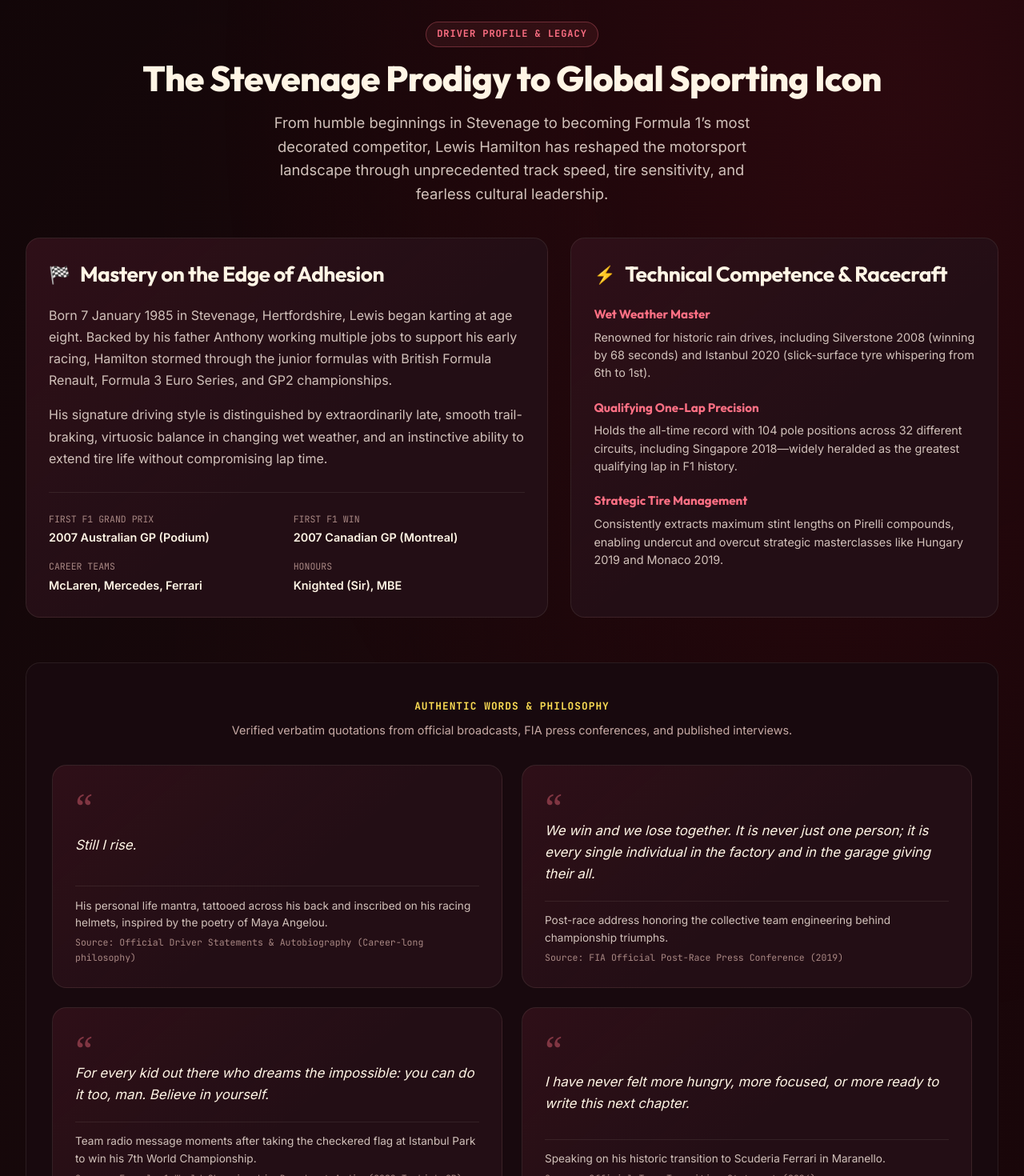
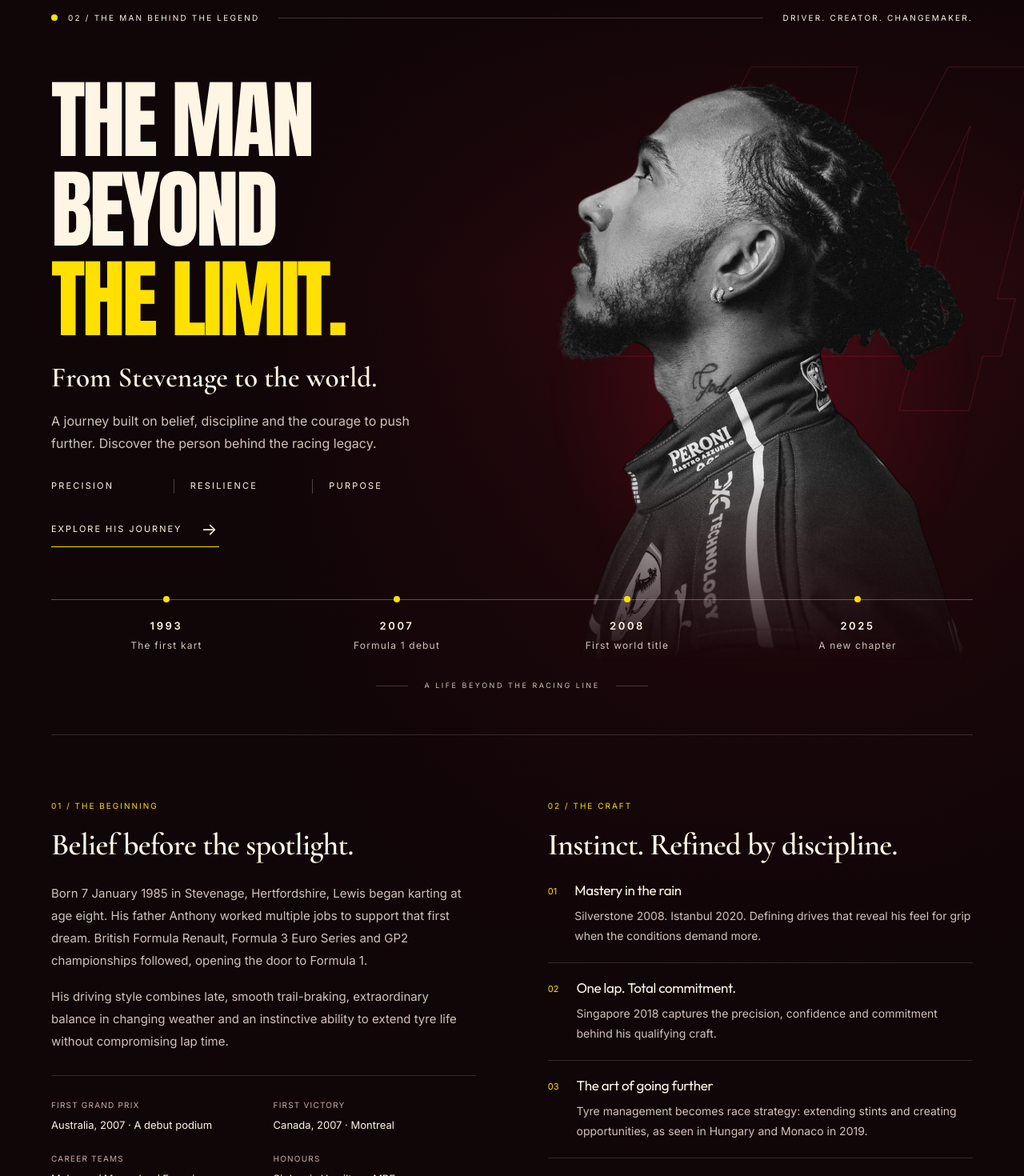
Before and after one commit to Thisal005/Lewis-the-GOAT, a React (Vite) app: page / in a window 1280 px wide. Shown: the part 900-2370 px from the top of the page at 80% size. Built offline with nearby package versions, Linux system fonts and the light colour scheme.

Commit message:
feat: add AboutSection component with cinematic styling and asset

```diff
--- /dev/null
+++ b/src/components/AboutSection.css
@@ -0,0 +1,101 @@
+.portfolio-app .cinematic-about {
+  --about-yellow: #ffe000;
+  --about-depth: 0px;
+  position: relative;
+  isolation: isolate;
+  overflow: hidden;
+  padding: clamp(40px, 5vw, 76px) 0 88px;
+  background: linear-gradient(180deg, #100507 0%, #10050700 17%, #100507 55%), radial-gradient(ellipse at 76% 22%, #98182c40, transparent 48%), #100507;
+}
+.about-shell { width: 90%; max-width: 1400px; margin-inline: auto; }
+.about-chapter { display: flex; align-items: center; gap: 24px; color: var(--text-primary); font-size: 10px; letter-spacing: .22em; }
+.about-chapter > span:first-child { display: flex; align-items: center; gap: 13px; }
+.about-chapter i { width: 8px; height: 8px; flex-shrink: 0; border-radius: 50%; background: var(--about-yellow); }
+.about-chapter-rule { flex: 1; height: 1px; background: #fff5e533; }
+.about-scene { position: relative; padding-block: clamp(48px, 5vw, 80px) 65px; }
+.about-intro { position: relative; z-index: 2; width: 53%; }
+.about-headline { font-family: 'Anton', Impact, 'Arial Narrow', sans-serif; font-size: clamp(64px, 8.4vw, 134px); font-weight: 400; line-height: 1.04; letter-spacing: -.035em; }
+.about-headline span { display: block; }
+.about-headline span:last-child { color: var(--about-yellow); }
+.about-deck { margin-top: 22px; font-family: 'Cormorant Garamond', Georgia, serif; font-size: clamp(26px, 2.75vw, 42px); line-height: 1.2; color: var(--text-primary); }
+.about-summary { max-width: 490px; margin-top: 18px; font-size: 16px; line-height: 1.8; }
+.about-values { list-style: none; display: flex; margin-top: 30px; max-width: 500px; }
+.about-values li { flex: 1; font-size: 11px; letter-spacing: .2em; text-transform: uppercase; color: var(--text-primary); }
+.about-values li + li { border-left: 1px solid #fff5e540; padding-left: 20px; }
+.about-journey-link { display: inline-flex; align-items: center; gap: 24px; min-height: 44px; margin-top: 23px; border-bottom: 1px solid var(--about-yellow); font-size: 11px; letter-spacing: .18em; text-transform: uppercase; }
+.about-journey-link span { font-size: 21px; transition: transform 200ms ease; }
+.about-journey-link:hover { color: var(--about-yellow); }
+.about-journey-link:hover span { transform: translateX(5px); }
+.about-number { position: absolute; top: 3%; right: -2%; font-family: 'Anton', Impact, sans-serif; font-size: clamp(300px, 39vw, 630px); font-style: italic; line-height: 1; color: transparent; -webkit-text-stroke: 1px #da394436; pointer-events: none; }
+.about-portrait { position: absolute; width: 48%; aspect-ratio: 710 / 1000; right: -1%; top: 35px; overflow: hidden; transform: translateY(var(--about-depth)); mask-image: linear-gradient(180deg, #000 70%, transparent 100%); }
+.about-portrait::before { content: ''; position: absolute; inset: 12% 0 0; background: radial-gradient(ellipse, #cd163334, transparent 68%); }
+.about-portrait img { position: absolute; bottom: 0; width: 100%; max-width: none; }
+.about-timeline { position: relative; z-index: 2; display: grid; grid-template-columns: repeat(4, 1fr); list-style: none; border-top: 1px solid #fff5e54d; }
+.about-timeline li { position: relative; display: flex; align-items: center; flex-direction: column; padding-top: 22px; gap: 4px; }
+.about-timeline-dot { position: absolute; width: 8px; height: 8px; top: -4.5px; border-radius: 50%; background: var(--about-yellow); }
+.about-year { font-size: 13px; font-weight: 600; letter-spacing: .2em; color: var(--text-primary); }
+.about-moment { font-size: 12px; letter-spacing: .1em; color: var(--text-secondary); }
+.about-scene-caption { display: flex; align-items: center; justify-content: center; gap: 20px; margin-top: 34px; color: var(--text-secondary); font-size: 9px; letter-spacing: .28em; text-transform: uppercase; }
+.about-scene-caption::before, .about-scene-caption::after { content: ''; width: 40px; height: 1px; background: #fff5e533; }
+.about-editorial { display: grid; grid-template-columns: 1fr 1fr; gap: clamp(36px, 7vw, 110px); padding-block: 80px 60px; margin-top: 54px; border-top: 1px solid #fff5e526; }
+.about-label { font-size: 10px; letter-spacing: .2em; color: var(--about-yellow); margin-bottom: 18px; }
+.about-editorial h3, .about-philosophy h3 { font-family: 'Cormorant Garamond', Georgia, serif; font-weight: 600; font-size: clamp(29px, 3vw, 40px); line-height: 1.2; margin-bottom: 24px; }
+.about-biography > p:not(.about-label) { margin-top: 18px; font-size: 15px; line-height: 1.85; }
+.about-facts { display: grid; grid-template-columns: 1fr 1fr; gap: 24px; padding-top: 28px; margin-top: 28px; border-top: 1px solid #fff5e526; }
+.about-facts dt { font-size: 10px; letter-spacing: .12em; text-transform: uppercase; color: var(--text-muted); margin-bottom: 7px; }
+.about-facts dd { font-size: 13px; color: var(--text-primary); }
+.about-disciplines { list-style: none; }
+.about-disciplines li { display: flex; gap: 22px; border-bottom: 1px solid #fff5e526; padding-block: 21px; }
+.about-disciplines li:first-child { padding-top: 0; }
+.about-disciplines li > span { color: var(--about-yellow); font-size: 11px; padding-top: 3px; }
+.about-disciplines h4 { font-size: 17px; font-weight: 500; margin-bottom: 9px; }
+.about-disciplines p { font-size: 14px; line-height: 1.8; }
+.about-philosophy { padding-top: 44px; border-top: 1px solid #fff5e526; }
+.about-quotes { display: grid; grid-template-columns: 1fr 1fr; gap: 40px 64px; margin-top: 36px; }
+.about-quote { display: flex; flex-direction: column; justify-content: space-between; padding-top: 24px; border-top: 1px solid #fff5e526; }
+.about-quote > p { font-family: 'Cormorant Garamond', Georgia, serif; font-size: clamp(23px, 2.3vw, 32px); line-height: 1.4; color: var(--text-primary); }
+.about-quote-mantra > p { font-size: clamp(48px, 6vw, 80px); color: var(--about-yellow); }
+.about-quote footer { display: grid; gap: 10px; margin-top: 22px; }
+.about-quote cite { font-size: 12px; font-style: normal; line-height: 1.7; color: var(--text-secondary); }
+.about-quote footer span { font-size: 10px; color: var(--text-muted); }
+@keyframes about-reveal { from { opacity: .4; transform: translateY(18px); } to { opacity: 1; transform: translateY(0); } }
+@media (prefers-reduced-motion: no-preference) {
+  .cinematic-about[data-entered='true'] .about-intro { animation: about-reveal 800ms cubic-bezier(.16, 1, .3, 1) both; }
+}
+@media (max-width: 960px) {
+  .about-chapter-motto { display: none; }
+  .about-headline { font-size: clamp(60px, 8.5vw, 82px); }
+  .about-summary { font-size: 14px; }
+  .about-values li { font-size: 9px; letter-spacing: .12em; }
+  .about-values li + li { padding-left: 12px; }
+  .about-portrait { width: 51%; right: -3%; top: 60px; }
+  .about-editorial { gap: 35px; }
+}
+@media (max-width: 700px) {
+  .about-shell { width: calc(100% - 40px); }
+  .about-chapter { font-size: 9px; letter-spacing: .12em; gap: 15px; }
+  .about-chapter > span:first-child { gap: 10px; }
+  .about-scene { display: flex; flex-direction: column; padding-top: 40px; padding-bottom: 40px; }
+  .about-intro { display: contents; }
+  .about-headline { position: relative; z-index: 2; font-size: clamp(58px, 13.2vw, 90px); }
+  .about-portrait { position: relative; order: 1; align-self: center; width: min(100%, 430px); right: auto; top: auto; margin-top: 20px; margin-bottom: -35px; aspect-ratio: 710 / 1000; }
+  .about-deck { order: 2; position: relative; z-index: 2; font-size: 30px; margin-top: 0; }
+  .about-summary { order: 3; font-size: 15px; margin-top: 15px; }
+  .about-values { order: 4; margin-top: 25px; }
+  .about-values li { font-size: 10px; letter-spacing: .14em; }
+  .about-journey-link { order: 5; align-self: flex-start; }
+  .about-number { top: 30%; right: 0; font-size: 80vw; }
+  .about-timeline { grid-template-columns: 1fr; border-top: 0; margin-left: 5px; border-left: 1px solid #fff5e54d; gap: 28px; }
+  .about-timeline li { padding: 0 0 0 26px; align-items: flex-start; }
+  .about-timeline-dot { left: -4.5px; top: 8px; }
+  .about-moment { font-size: 13px; }
+  .about-scene-caption { letter-spacing: .15em; gap: 12px; font-size: 8px; }
+  .about-scene-caption::before, .about-scene-caption::after { width: 20px; }
+  .about-editorial { grid-template-columns: 1fr; padding-block: 45px; margin-top: 40px; gap: 45px; }
+  .about-quotes { grid-template-columns: 1fr; gap: 30px; }
+  .portfolio-app .cinematic-about { padding-bottom: 50px; }
+}
+@media (prefers-reduced-motion: reduce) {
+  .about-portrait { transform: none; }
+  .about-journey-link span { transition: none; }
+}
--- a/src/components/AboutSection.tsx
+++ b/src/components/AboutSection.tsx
@@ -1,110 +1,97 @@
-import React from 'react';
+import { useEffect, useRef } from 'react';
 import { VERIFIED_QUOTES } from '../data/portfolioData';
+import './AboutSection.css';
 
-export const AboutSection: React.FC = () => {
+const journey = [
+  { year: '1993', title: 'The first kart' },
+  { year: '2007', title: 'Formula 1 debut' },
+  { year: '2008', title: 'First world title' },
+  { year: '2025', title: 'A new chapter' },
+];
+
+export function AboutSection() {
+  const sectionRef = useRef<HTMLElement>(null);
+  useEffect(() => {
+    const section = sectionRef.current;
+    if (!section) return;
+    const preference = window.matchMedia('(prefers-reduced-motion: reduce)');
+    let frame: number | null = null;
+    let visible = false;
+    const update = () => {
+      frame = null;
+      const bounds = section.getBoundingClientRect();
+      section.style.setProperty('--about-depth', `${preference.matches ? 0 : Math.max(-18, Math.min(18, -bounds.top * .035))}px`);
+    };
+    const schedule = () => { if (visible && frame === null) frame = requestAnimationFrame(update); };
+    const observer = new IntersectionObserver(([entry]) => {
+      visible = entry.isIntersecting;
+      if (visible) { section.dataset.entered = 'true'; schedule(); }
+    }, { threshold: 0 });
+    observer.observe(section);
+    window.addEventListener('scroll', schedule, { passive: true });
+    preference.addEventListener('change', update);
+    return () => {
+      observer.disconnect();
+      window.removeEventListener('scroll', schedule);
+      preference.removeEventListener('change', update);
+      if (frame !== null) cancelAnimationFrame(frame);
+    };
+  }, []);
+
   return (
-    <section id="about" className="about-section" aria-labelledby="about-heading">
-      <div className="container">
-        <div className="section-header text-center">
-          <span className="section-badge rose">Driver Profile & Legacy</span>
-          <h2 id="about-heading" className="section-title">
-            The Stevenage Prodigy to Global Sporting Icon
-          </h2>
-          <p className="section-subtitle mx-auto">
-            From humble beginnings in Stevenage to becoming Formula 1’s most decorated competitor,
-            Lewis Hamilton has reshaped the motorsport landscape through unprecedented track speed,
-            tire sensitivity, and fearless cultural leadership.
-          </p>
+    <section id="about" ref={sectionRef} className="about-section cinematic-about" aria-labelledby="about-heading">
+      <div className="about-shell">
+        <div className="about-chapter">
+          <span><i aria-hidden="true" />02 / THE MAN BEHIND THE LEGEND</span>
+          <span className="about-chapter-rule" aria-hidden="true" />
+          <span className="about-chapter-motto">DRIVER. CREATOR. CHANGEMAKER.</span>
         </div>
-
-        <div className="about-grid">
-          {/* Biography Cards */}
-          <div className="glass-card bio-card">
-            <div className="bio-card-header">
-              <span className="bio-icon" aria-hidden="true">🏁</span>
-              <h3>Mastery on the Edge of Adhesion</h3>
-            </div>
-            <p>
-              Born 7 January 1985 in Stevenage, Hertfordshire, Lewis began karting at age eight.
-              Backed by his father Anthony working multiple jobs to support his early racing,
-              Hamilton stormed through the junior formulas with British Formula Renault, Formula 3
-              Euro Series, and GP2 championships.
-            </p>
-            <p className="mt-3">
-              His signature driving style is distinguished by extraordinarily late, smooth trail-braking,
-              virtuosic balance in changing wet weather, and an instinctive ability to extend tire life
-              without compromising lap time.
-            </p>
-
-            <div className="driver-specs-grid">
-              <div className="spec-item">
-                <span className="spec-label">First F1 Grand Prix</span>
-                <span className="spec-value">2007 Australian GP (Podium)</span>
-              </div>
-              <div className="spec-item">
-                <span className="spec-label">First F1 Win</span>
-                <span className="spec-value">2007 Canadian GP (Montreal)</span>
-              </div>
-              <div className="spec-item">
-                <span className="spec-label">Career Teams</span>
-                <span className="spec-value">McLaren, Mercedes, Ferrari</span>
-              </div>
-              <div className="spec-item">
-                <span className="spec-label">Honours</span>
-                <span className="spec-value">Knighted (Sir), MBE</span>
-              </div>
-            </div>
+        <div className="about-scene">
+          <span className="about-number" aria-hidden="true">44</span>
+          <div className="about-portrait">
+            <img src="/images/about.png" alt="Lewis Hamilton in profile, looking upward in his Ferrari racing suit" width="736" height="1380" loading="lazy" decoding="async" />
           </div>
-
-          {/* Core Racing Disciplines */}
-          <div className="glass-card strengths-card">
-            <div className="bio-card-header">
-              <span className="bio-icon rose" aria-hidden="true">⚡</span>
-              <h3>Technical Competence & Racecraft</h3>
-            </div>
-
-            <ul className="strengths-list">
-              <li className="strength-item">
-                <div className="strength-badge">Wet Weather Master</div>
-                <p>
-                  Renowned for historic rain drives, including Silverstone 2008 (winning by 68 seconds)
-                  and Istanbul 2020 (slick-surface tyre whispering from 6th to 1st).
-                </p>
-              </li>
-              <li className="strength-item">
-                <div className="strength-badge">Qualifying One-Lap Precision</div>
-                <p>
-                  Holds the all-time record with 104 pole positions across 32 different circuits,
-                  including Singapore 2018—widely heralded as the greatest qualifying lap in F1 history.
-                </p>
-              </li>
-              <li className="strength-item">
-                <div className="strength-badge">Strategic Tire Management</div>
-                <p>
-                  Consistently extracts maximum stint lengths on Pirelli compounds, enabling undercut
-                  and overcut strategic masterclasses like Hungary 2019 and Monaco 2019.
-                </p>
-              </li>
-            </ul>
+          <div className="about-intro">
+            <h2 id="about-heading" className="about-headline"><span>THE MAN</span><span>BEYOND</span><span>THE LIMIT.</span></h2>
+            <p className="about-deck">From Stevenage to the world.</p>
+            <p className="about-summary">A journey built on belief, discipline and the courage to push further. Discover the person behind the racing legacy.</p>
+            <ul className="about-values" aria-label="Defining qualities"><li>Precision</li><li>Resilience</li><li>Purpose</li></ul>
+            <a className="about-journey-link" href="#milestones">Explore his journey <span aria-hidden="true">→</span></a>
           </div>
         </div>
-
-        {/* Verified Quotes Showcase */}
-        <div className="quotes-container">
-          <div className="quotes-header">
-            <span className="quotes-badge">Authentic Words & Philosophy</span>
-            <p className="quotes-subtext">Verified verbatim quotations from official broadcasts, FIA press conferences, and published interviews.</p>
-          </div>
-
-          <div className="quotes-grid">
-            {VERIFIED_QUOTES.map((item, idx) => (
-              <blockquote key={idx} className="quote-card glass-card">
-                <div className="quote-mark" aria-hidden="true">&ldquo;</div>
-                <p className="quote-text">{item.quote}</p>
-                <footer className="quote-footer">
-                  <cite className="quote-context">{item.context}</cite>
-                  <span className="quote-source">Source: {item.source} ({item.year})</span>
-                </footer>
+        <ol className="about-timeline" aria-label="Lewis Hamilton's journey at a glance">
+          {journey.map(({ year, title }) => (
+            <li key={year}><span className="about-timeline-dot" aria-hidden="true" /><span className="about-year">{year}</span><span className="about-moment">{title}</span></li>
+          ))}
+        </ol>
+        <p className="about-scene-caption">A life beyond the racing line</p>
+        <div className="about-editorial">
+          <article className="about-biography">
+            <p className="about-label">01 / THE BEGINNING</p><h3>Belief before the spotlight.</h3>
+            <p>Born 7 January 1985 in Stevenage, Hertfordshire, Lewis began karting at age eight. His father Anthony worked multiple jobs to support that first dream. British Formula Renault, Formula 3 Euro Series and GP2 championships followed, opening the door to Formula 1.</p>
+            <p>His driving style combines late, smooth trail-braking, extraordinary balance in changing weather and an instinctive ability to extend tyre life without compromising lap time.</p>
+            <dl className="about-facts">
+              <div><dt>First Grand Prix</dt><dd>Australia, 2007 · A debut podium</dd></div>
+              <div><dt>First victory</dt><dd>Canada, 2007 · Montreal</dd></div>
+              <div><dt>Career teams</dt><dd>McLaren / Mercedes / Ferrari</dd></div>
+              <div><dt>Honours</dt><dd>Sir Lewis Hamilton · MBE</dd></div>
+            </dl>
+          </article>
+          <article className="about-racecraft">
+            <p className="about-label">02 / THE CRAFT</p><h3>Instinct. Refined by discipline.</h3>
+            <ol className="about-disciplines">
+              <li><span aria-hidden="true">01</span><div><h4>Mastery in the rain</h4><p>Silverstone 2008. Istanbul 2020. Defining drives that reveal his feel for grip when the conditions demand more.</p></div></li>
+              <li><span aria-hidden="true">02</span><div><h4>One lap. Total commitment.</h4><p>Singapore 2018 captures the precision, confidence and commitment behind his qualifying craft.</p></div></li>
+              <li><span aria-hidden="true">03</span><div><h4>The art of going further</h4><p>Tyre management becomes race strategy: extending stints and creating opportunities, as seen in Hungary and Monaco in 2019.</p></div></li>
+            </ol>
+          </article>
+        </div>
+        <div className="about-philosophy" aria-labelledby="about-philosophy-heading">
+          <p className="about-label">03 / IN HIS WORDS</p><h3 id="about-philosophy-heading">The mindset behind the legacy.</h3>
+          <div className="about-quotes">
+            {VERIFIED_QUOTES.map((item, index) => (
+              <blockquote key={item.quote} className={index === 0 ? 'about-quote about-quote-mantra' : 'about-quote'}>
+                <p>“{item.quote}”</p><footer><cite>{item.context}</cite><span>{item.source} · {item.year}</span></footer>
               </blockquote>
             ))}
           </div>
@@ -112,4 +99,4 @@
       </div>
     </section>
   );
-};
+}
```
Also changed, not shown: public/images/about.png (added).
